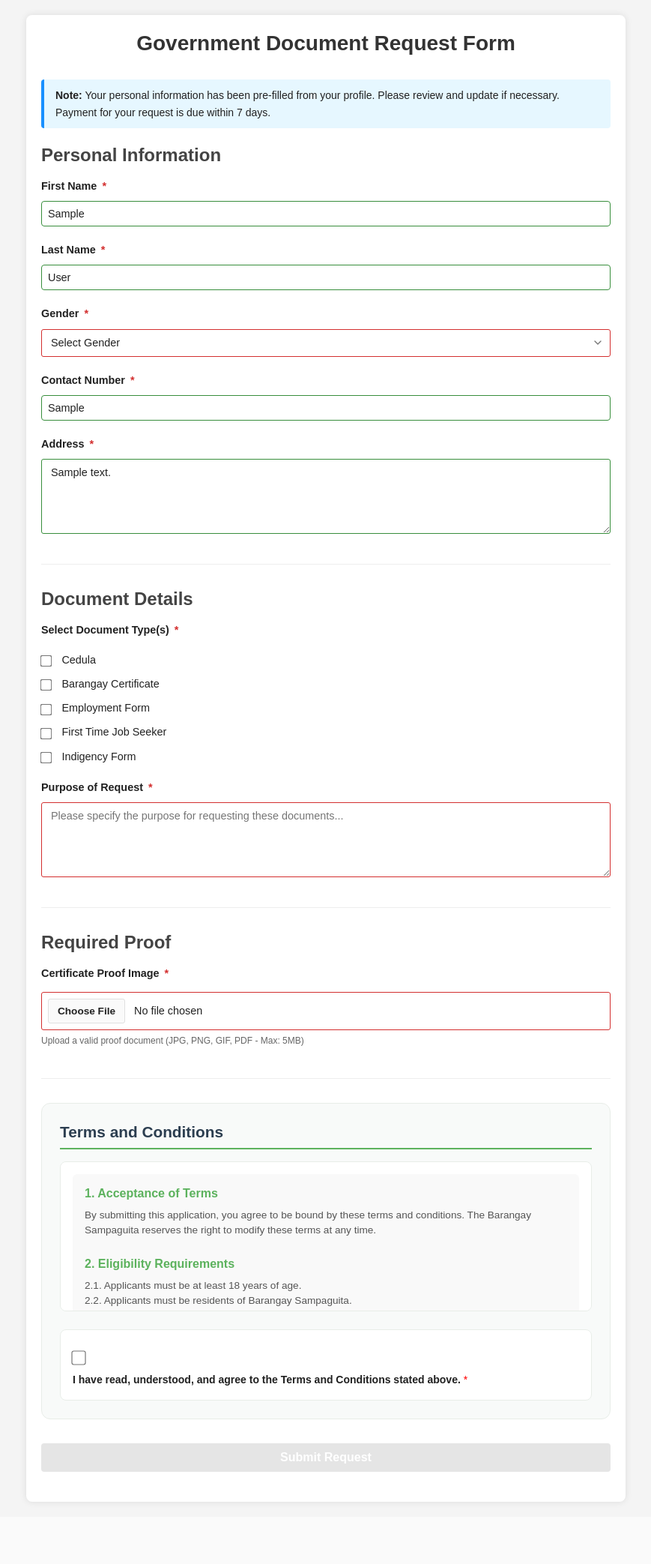
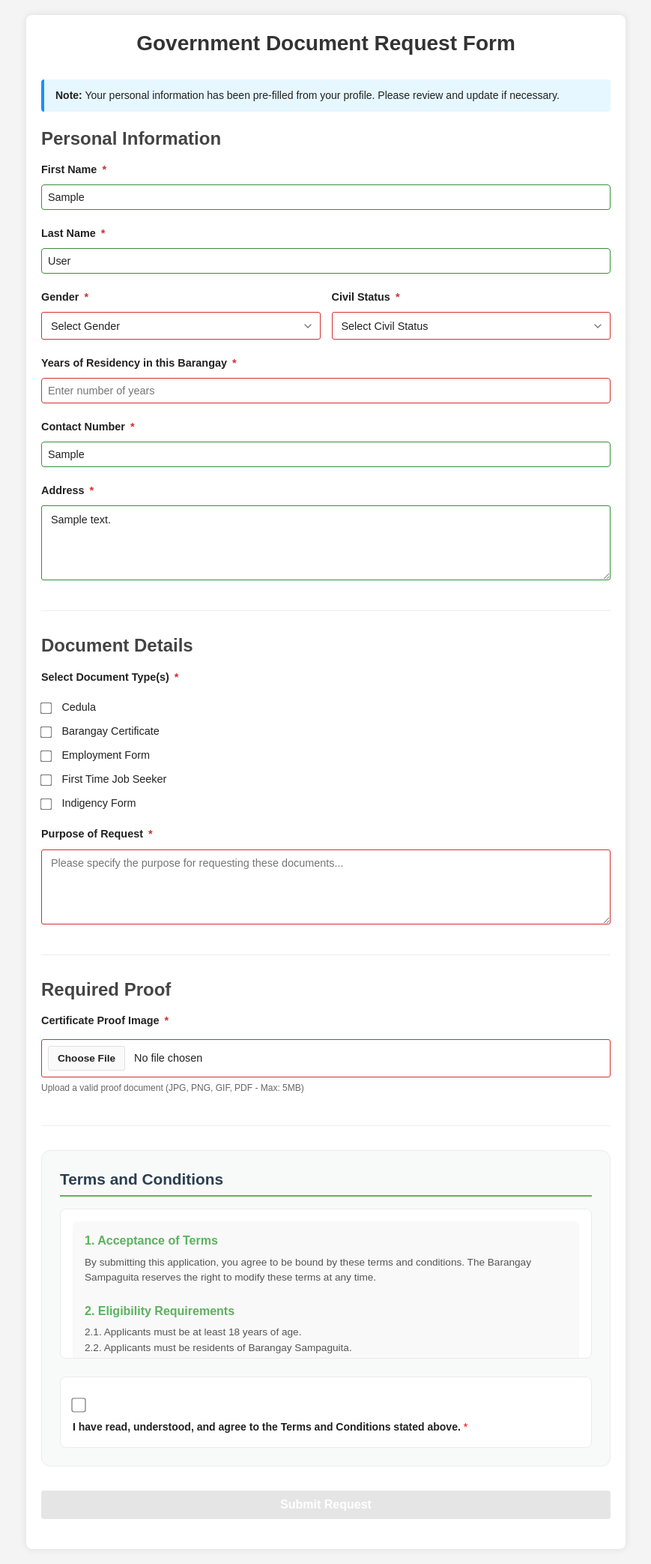
Before and after one commit to renceyyyy/BarangaySystem, a PHP site: page /NewGovernmentDocs.php in a window 1280 px wide. Shown: the whole page at 75% size, without its empty margins (205-1074 px from the left). Before the commit the page ends 2006 px from the top, so only its background shows below. Run offline with PHP 8.4, Linux system fonts and the light colour scheme; the visitor is signed in with stand-in values (Sample User, id 1); tables that the repository leaves empty or names only in its code hold one stand-in row (values such as "Sample post").

Commit message:
ResidentSide(Notification_Message,Cohabilitation,YearsOfResidency_in_DocuReq

```diff
--- a/NewRequests/NewGovernmentDocs.php
+++ b/NewRequests/NewGovernmentDocs.php
@@ -14,7 +14,7 @@ if (!isset($_SESSION['user_id'])) {
 $user_id = $_SESSION['user_id'];
 $user_data = [];
 
-$user_sql = "SELECT Firstname, Lastname, Gender, ContactNo, Address FROM userloginfo WHERE UserID = ?";
+$user_sql = "SELECT Firstname, Lastname, Gender, ContactNo, Address, CivilStatus FROM userloginfo WHERE UserID = ?";
 $user_stmt = $conn->prepare($user_sql);
 if ($user_stmt) {
     $user_stmt->bind_param("i", $user_id);
@@ -30,6 +30,7 @@ if ($user_stmt) {
         $gender = $user_data['Gender'] ?? '';
         $contactNo = $user_data['ContactNo'] ?? '';
         $address = $user_data['Address'] ?? '';
+        $civilStatus = $user_data['CivilStatus'] ?? '';
 
         // Check for default values and replace them with empty strings
         if ($firstname === 'uncompleted')
@@ -42,6 +43,8 @@ if ($user_stmt) {
             $contactNo = '';
         if ($address === 'uncompleted')
             $address = '';
+        if ($civilStatus === 'uncompleted')
+            $civilStatus = '';
     }
     $user_stmt->close();
 }
@@ -73,6 +76,8 @@ if ($_SERVER["REQUEST_METHOD"] === "POST" && isset($_POST["doc_request"])) {
     $contactNo = trim($_POST["contactNo"] ?? '');
     $address = trim($_POST["address"] ?? '');
     $reqPurpose = trim($_POST["reqPurpose"] ?? '');
+    $yearsOfResidency = trim($_POST["yearsOfResidency"] ?? '');
+    $civilStatus = trim($_POST["civilStatus"] ?? '');
 
     // Validate required fields
     $required = [
@@ -81,7 +86,9 @@ if ($_SERVER["REQUEST_METHOD"] === "POST" && isset($_POST["doc_request"])) {
         'Gender' => $gender,
         'Contact Number' => $contactNo,
         'Address' => $address,
-        'Purpose' => $reqPurpose
+        'Purpose' => $reqPurpose,
+        'Years of Residency' => $yearsOfResidency,
+        'Civil Status' => $civilStatus
     ];
 
     $missing = [];
@@ -93,6 +100,11 @@ if ($_SERVER["REQUEST_METHOD"] === "POST" && isset($_POST["doc_request"])) {
 
     if (!empty($missing)) {
         $errors[] = "Missing required fields: " . implode(", ", $missing);
+    }
+
+    // Validate years of residency is a number
+    if (!empty($yearsOfResidency) && !is_numeric($yearsOfResidency)) {
+        $errors[] = "Years of residency must be a number.";
     }
 
     // Handle file upload
@@ -139,8 +151,9 @@ if ($_SERVER["REQUEST_METHOD"] === "POST" && isset($_POST["doc_request"])) {
 
                 $sql = "INSERT INTO docsreqtbl (
                     Userid, DocuType, Firstname, Lastname,
-                    Gender, ContactNO, ReqPurpose, Address, refno, CertificateImage, DateRequested
-                ) VALUES (?, ?, ?, ?, ?, ?, ?, ?, ?, ?, NOW())";
+                    Gender, ContactNO, ReqPurpose, Address, refno, CertificateImage,
+                    YearsOfResidency, CivilStatus, DateRequested
+                ) VALUES (?, ?, ?, ?, ?, ?, ?, ?, ?, ?, ?, ?, NOW())";
 
                 $stmt = $conn->prepare($sql);
                 if (!$stmt) {
@@ -149,7 +162,7 @@ if ($_SERVER["REQUEST_METHOD"] === "POST" && isset($_POST["doc_request"])) {
 
                 $null = null;
                 $stmt->bind_param(
-                    "issssssssb",
+                    "issssssssbis",
                     $userId,
                     $doctype,
                     $firstname,
@@ -159,7 +172,9 @@ if ($_SERVER["REQUEST_METHOD"] === "POST" && isset($_POST["doc_request"])) {
                     $reqPurpose,
                     $address,
                     $refno,
-                    $null
+                    $null,
+                    $yearsOfResidency,
+                    $civilStatus
                 );
 
                 // Send long blob data
@@ -182,6 +197,7 @@ if ($_SERVER["REQUEST_METHOD"] === "POST" && isset($_POST["doc_request"])) {
                 // Reset form but keep user data
                 $reqPurpose = "";
                 $doctypes = [];
+                $yearsOfResidency = "";
             }
         } catch (Exception $e) {
             $conn->rollback();
@@ -235,6 +251,7 @@ if ($_SERVER["REQUEST_METHOD"] === "POST" && isset($_POST["doc_request"])) {
 
         input[type="text"],
         input[type="tel"],
+        input[type="number"],
         select,
         textarea {
             width: 100%;
@@ -392,6 +409,22 @@ if ($_SERVER["REQUEST_METHOD"] === "POST" && isset($_POST["doc_request"])) {
         .overlay.show {
             display: block;
         }
+
+        .form-row {
+            display: flex;
+            gap: 15px;
+        }
+
+        .form-row .form-group {
+            flex: 1;
+        }
+
+        @media (max-width: 600px) {
+            .form-row {
+                flex-direction: column;
+                gap: 0;
+            }
+        }
     </style>
 </head>
 
@@ -410,7 +443,7 @@ if ($_SERVER["REQUEST_METHOD"] === "POST" && isset($_POST["doc_request"])) {
 
         <div class="user-info-note">
             <strong>Note:</strong> Your personal information has been pre-filled from your profile. Please review and
-            update if necessary. Payment for your request is due within 7 days.
+            update if necessary.
         </div>
 
         <?php if (!empty($errors)): ?>
@@ -442,17 +475,36 @@ if ($_SERVER["REQUEST_METHOD"] === "POST" && isset($_POST["doc_request"])) {
                         value="<?php echo htmlspecialchars($lastname ?? ''); ?>" required>
                 </div>
 
+                <div class="form-row">
+                    <div class="form-group">
+                        <label for="gender">Gender <span class="required">*</span></label>
+                        <select id="gender" name="gender" required>
+                            <option value="">Select Gender</option>
+                            <option value="Male" <?php echo (isset($gender) && $gender === 'Male') ? 'selected' : ''; ?>>Male</option>
+                            <option value="Female" <?php echo (isset($gender) && $gender === 'Female') ? 'selected' : ''; ?>>Female</option>
+                            <option value="Other" <?php echo (isset($gender) && $gender === 'Other') ? 'selected' : ''; ?>>Other</option>
+                        </select>
+                    </div>
+
+                    <div class="form-group">
+                        <label for="civilStatus">Civil Status <span class="required">*</span></label>
+                        <select id="civilStatus" name="civilStatus" required>
+                            <option value="">Select Civil Status</option>
+                            <option value="Single" <?php echo (isset($civilStatus) && $civilStatus === 'Single') ? 'selected' : ''; ?>>Single</option>
+                            <option value="Married" <?php echo (isset($civilStatus) && $civilStatus === 'Married') ? 'selected' : ''; ?>>Married</option>
+                            <option value="Divorced" <?php echo (isset($civilStatus) && $civilStatus === 'Divorced') ? 'selected' : ''; ?>>Divorced</option>
+                            <option value="Widowed" <?php echo (isset($civilStatus) && $civilStatus === 'Widowed') ? 'selected' : ''; ?>>Widowed</option>
+                            <option value="Separated" <?php echo (isset($civilStatus) && $civilStatus === 'Separated') ? 'selected' : ''; ?>>Separated</option>
+                        </select>
+                    </div>
+                </div>
+
                 <div class="form-group">
-                    <label for="gender">Gender <span class="required">*</span></label>
-                    <select id="gender" name="gender" required>
-                        <option value="">Select Gender</option>
-                        <option value="Male" <?php echo (isset($gender) && $gender === 'Male') ? 'selected' : ''; ?>>Male
-                        </option>
-                        <option value="Female" <?php echo (isset($gender) && $gender === 'Female') ? 'selected' : ''; ?>>
-                            Female</option>
-                        <option value="Other" <?php echo (isset($gender) && $gender === 'Other') ? 'selected' : ''; ?>>
-                            Other</option>
-                    </select>
+                    <label for="yearsOfResidency">Years of Residency in this Barangay <span class="required">*</span></label>
+                    <input type="number" id="yearsOfResidency" name="yearsOfResidency"
+                        value="<?php echo htmlspecialchars($yearsOfResidency ?? ''); ?>"
+                        min="0" max="100" step="1"
+                        placeholder="Enter number of years" required>
                 </div>
 
                 <div class="form-group">
@@ -552,6 +604,12 @@ if ($_SERVER["REQUEST_METHOD"] === "POST" && isset($_POST["doc_request"])) {
                     isValid = false;
                 }
 
+                // Validate years of residency is a number
+                const yearsOfResidency = document.getElementById('yearsOfResidency');
+                if (yearsOfResidency.value && isNaN(yearsOfResidency.value)) {
+                    isValid = false;
+                }
+
                 submitBtn.disabled = !isValid;
             }
 
--- a/Pages/Navbar/navbar.php
+++ b/Pages/Navbar/navbar.php
@@ -642,6 +642,7 @@ unset($_SESSION['verification_notification']);
                             <a href="../NewRequests/NewScholar.php">Apply for Scholar</a>
                             <a href="../NewRequests/NewNoFixIncome.php">No fix income/No income</a>
                             <a href="../NewRequests/NewGuardianshipForm.php">Guardianship</a>
+                            <a href="../NewRequests/CohabilitationForm.php">Cohabitation</a>
 
 
                         <?php else: ?>
@@ -662,7 +663,9 @@ unset($_SESSION['verification_notification']);
                             <a href="#"
                                 onclick="showNotification('Please wait for admin to verify your account to access services.', 'warning'); return false;">Guardianship</a>
                             <a href="#"
-                                onclick="showNotification('Please wait for admin to verify your account to access services.', 'warning'); return false;">No
+                                onclick="showNotification('Please wait for admin to verify your account to access services.', 'warning'); return false;">Cohabitation</a>
+                            <a href="#"
+                                onclick="showNotification('Please wait for admin to verify your account to access services.', 'warning'); return false;"></a>No
                                 Birth Certificate</a>
                         <?php endif; ?>
                     <?php else: ?>
```
Also changed, not shown: Pages/approval_notification.php (+22 -0 lines).
